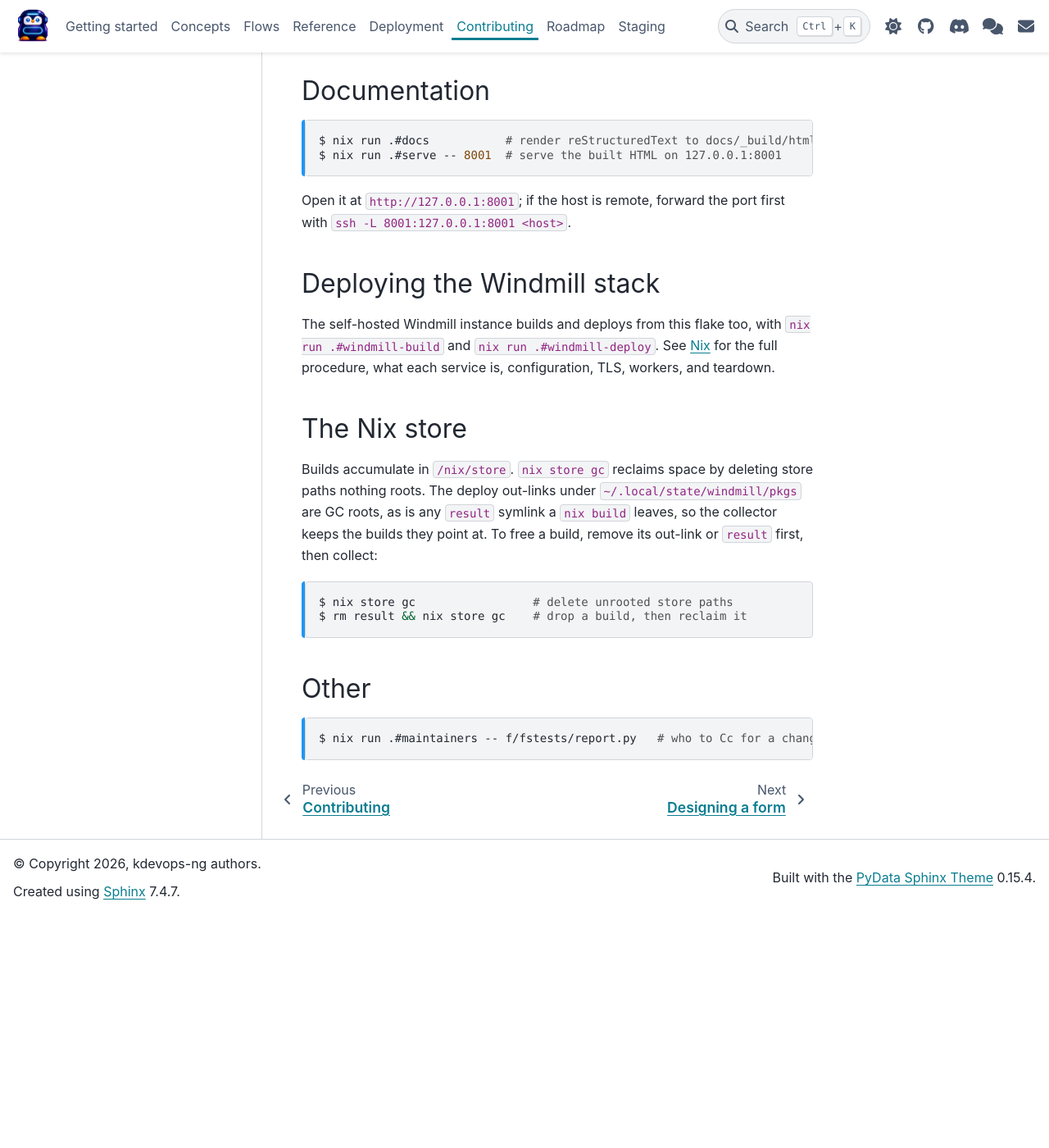
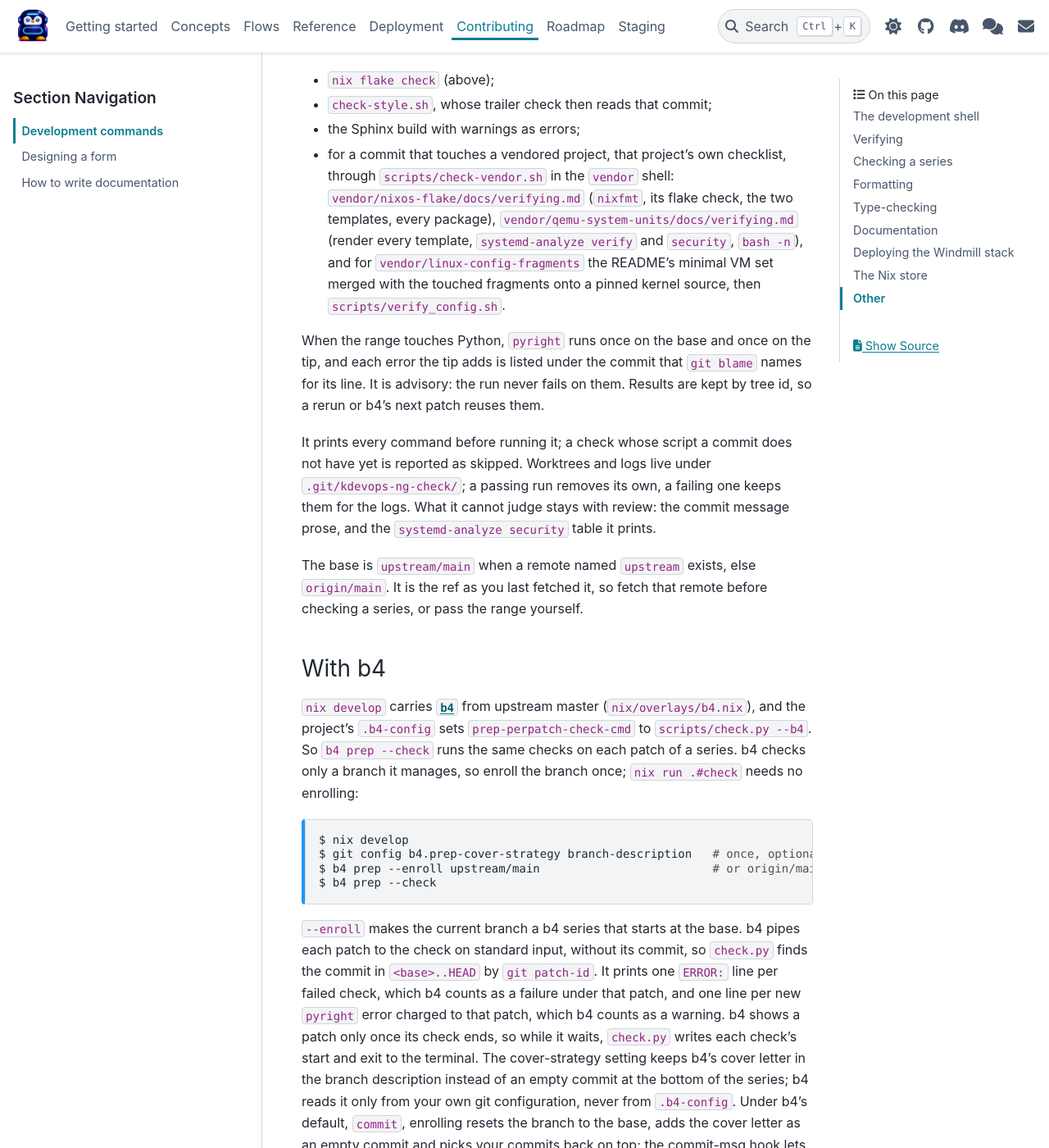
Before and after one commit to dagomez137/kdevops-ng, a Sphinx documentation site: the page built from docs/contributing/development.rst, in a window 1280 px wide and 1400 px high, scrolled down 2569 px. Shown: the whole window at 82% size. Built offline with Sphinx 7.4.7 and the PyData theme 0.15.4, drawn with Linux system fonts in a browser that asks for light colours; before the commit the page ends 3685 px from its top, so only the background shows below that; some of the changed text lies outside the part shown.

Commit message:
docs: describe checking a series with nix run and b4
CONTRIBUTING.md still pointed at a `make style` target that no longer
exists and at the vendored kernel devShell for b4, and development.rst
said CI runs `nix flake check`, though no CI is configured.

Assisted-by: LLM
Signed-off-by: Daniel Gomez <da.gomez@kernel.org>

```diff
--- a/docs/contributing/development.rst
+++ b/docs/contributing/development.rst
@@ -37,8 +37,10 @@ The development shell
 ``wmill``, the workspace CLI, so the tools come from Nix rather than a host
 install. ``nix develop .#checks`` is the same toolchain without ``wmill``
 (``ruff``, ``pyright``, ``nixfmt``, ``statix``, ``deadnix``, ``shellcheck``,
-``python3``, ``git``), and ``nix develop .#docs`` is the Sphinx toolchain on its
-own. Use a shell for ad-hoc work, or run a single tool without entering it:
+``python3``, ``git``), ``nix develop .#docs`` is the Sphinx toolchain on its
+own, and ``nix develop .#vendor`` carries what the vendored projects' checks
+run (below). Use a shell for ad-hoc work, or run a single tool without entering
+it:
 
 .. code-block:: console
    :class: cmd-host
@@ -52,7 +54,10 @@ Verifying
 
 ``nix flake check`` is the gate. It runs every read-only check the flake
 defines: ``ruff`` lint and format verification, generated-file drift, the
-fixture tests, and tree formatting. CI runs the same single command.
+fixture tests, tree formatting, ``statix`` and ``deadnix`` over the root and
+``deploy/`` Nix files (with ``nixfmt`` for ``deploy/``, which treefmt leaves to
+the deploy flake), ``shellcheck`` over the shell scripts, and a build of every
+app, which runs ``writeShellApplication``'s own ``shellcheck`` on it.
 
 .. code-block:: console
    :class: cmd-host
@@ -61,6 +66,7 @@ fixture tests, and tree formatting. CI runs the same single command.
    $ nix build .#checks.x86_64-linux.lint         # just the ruff check
    $ nix build .#checks.x86_64-linux.generated    # just the drift check
    $ nix build .#checks.x86_64-linux.tests        # just the fixture tests
+   $ nix build .#checks.x86_64-linux.nix-lint     # just statix and deadnix
 
 The ``tests`` check is the hermetic layer of the flow-testing story;
 :doc:`testing` covers both layers (the fixture tests and the
@@ -96,6 +102,102 @@ link per repository only. A merge's default message and a ``--fixup`` commit
 carry no sign-off; pass ``--signoff``, or ``--no-verify`` for a commit the
 rebase will fold away.
 
+Checking a series
+=================
+
+``nix run .#check`` runs the checks on each commit of a range, each in its own
+detached worktree with that commit's flake, scripts and docs, so a series
+passes only when every commit in it does:
+
+.. code-block:: console
+   :class: cmd-host
+
+   $ nix run .#check                     # <base>..HEAD
+   $ nix run .#check -- HEAD~3..HEAD     # any range git understands
+   $ nix run .#check -- --tip            # only the last commit, while iterating
+
+Commits run in parallel, a quarter of the CPUs' worth at a time
+(``--jobs``), as do the checks of one commit, and report in series order.
+``--tip`` checks only the range's last commit, with every vendored project the
+range touches. Use it for a quick answer while working, and run the full range
+before sending.
+
+On each commit it runs, from the commit's tree:
+
+- ``nix flake check`` (above);
+- ``check-style.sh``, whose trailer check then reads that commit;
+- the Sphinx build with warnings as errors;
+- for a commit that touches a vendored project, that project's own checklist,
+  through ``scripts/check-vendor.sh`` in the ``vendor`` shell:
+  ``vendor/nixos-flake/docs/verifying.md`` (``nixfmt``, its flake check, the
+  two templates, every package), ``vendor/qemu-system-units/docs/verifying.md``
+  (render every template, ``systemd-analyze verify`` and ``security``,
+  ``bash -n``), and for ``vendor/linux-config-fragments`` the README's minimal
+  VM set merged with the touched fragments onto a pinned kernel source, then
+  ``scripts/verify_config.sh``.
+
+When the range touches Python, ``pyright`` runs once on the base and once on
+the tip, and each error the tip adds is listed under the commit that
+``git blame`` names for its line. It is advisory: the run never fails on
+them. Results are kept by tree id, so a rerun or b4's next patch reuses them.
+
+It prints every command before running it; a check whose script a commit does
+not have yet is reported as skipped. Worktrees and logs live under
+``.git/kdevops-ng-check/``; a passing run removes its own, a failing one keeps
+them for the logs. What it cannot judge stays with review: the commit message
+prose, and the ``systemd-analyze security`` table it prints.
+
+The base is ``upstream/main`` when a remote named ``upstream`` exists, else
+``origin/main``. It is the ref as you last fetched it, so fetch that remote
+before checking a series, or pass the range yourself.
+
+With b4
+-------
+
+``nix develop`` carries :cmd:`b4` from upstream master
+(``nix/overlays/b4.nix``), and the project's ``.b4-config`` sets
+``prep-perpatch-check-cmd`` to ``scripts/check.py --b4``. So ``b4 prep
+--check`` runs the same checks on each patch of a series. b4 checks only a
+branch it manages, so enroll the branch once; ``nix run .#check`` needs no
+enrolling:
+
+.. code-block:: console
+   :class: cmd-host
+
+   $ nix develop
+   $ git config b4.prep-cover-strategy branch-description   # once, optional
+   $ b4 prep --enroll upstream/main                         # or origin/main
+   $ b4 prep --check
+
+``--enroll`` makes the current branch a b4 series that starts at the base. b4
+pipes each patch to the check on standard input, without its commit, so
+``check.py`` finds the commit in ``<base>..HEAD`` by ``git patch-id``. It prints
+one ``ERROR:`` line per failed check, which b4 counts as a failure under that
+patch, and one line per new ``pyright`` error charged to that patch, which b4
+counts as a warning. b4 shows a patch only once its check ends, so while it
+waits, ``check.py`` writes each check's start and exit to the terminal. The
+cover-strategy setting keeps b4's cover letter in the branch description instead
+of an empty commit at the bottom of the series; b4 reads it only from your own
+git configuration, never from ``.b4-config``. Under b4's default, ``commit``,
+enrolling resets the branch to the base, adds the cover letter as an empty
+commit and picks your commits back on top; the commit-msg hook lets that commit
+through, and the check skips it.
+
+b4 refuses to check a tree with uncommitted changes to tracked files
+(untracked files do not count). It keeps each patch's result in
+``~/.cache/b4`` for 30 days, keyed by the check command and the commit, and
+shows a cached result without running the check again: a commit that kept its
+hash after a rebase is not rechecked, even when ``check.py`` changed or the
+cached failure came from something outside the commit. Rerun every patch with:
+
+.. code-block:: console
+   :class: cmd-host
+
+   $ b4 prep --check --no-cache
+
+``b4 send`` asks before sending a series whose ``--check`` never ran, but not
+whether it passed.
+
 Formatting
 ==========
 
@@ -116,7 +218,9 @@ Type-checking
 
 ``pyright`` runs from the checks shell. It is advisory: it is not part of the
 gate, because a Windmill step's ``main()`` annotations are the UI form schema
-rather than ordinary typing.
+rather than ordinary typing. ``nix run .#check`` lists the errors a commit adds
+over the base, each under the commit that added its line, without failing on
+them.
 
 .. code-block:: console
    :class: cmd-host
```
Also changed, not shown: CLAUDE.md (+6 -3 lines), CONTRIBUTING.md (+6 -5 lines).
